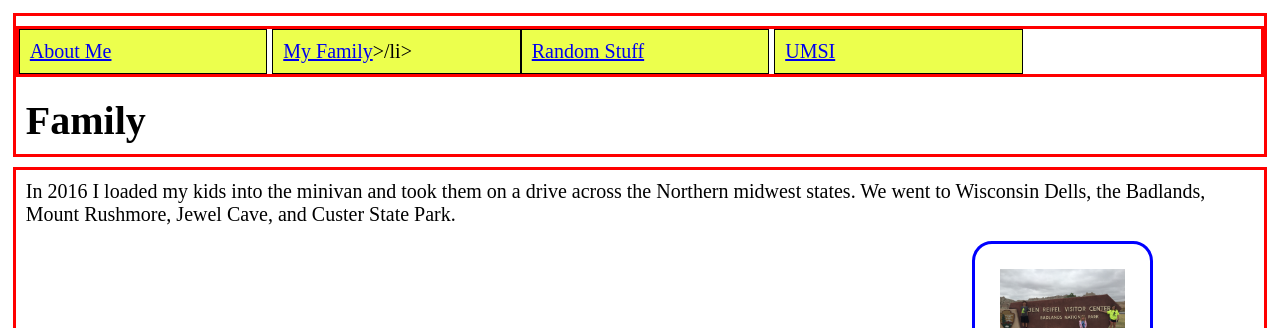
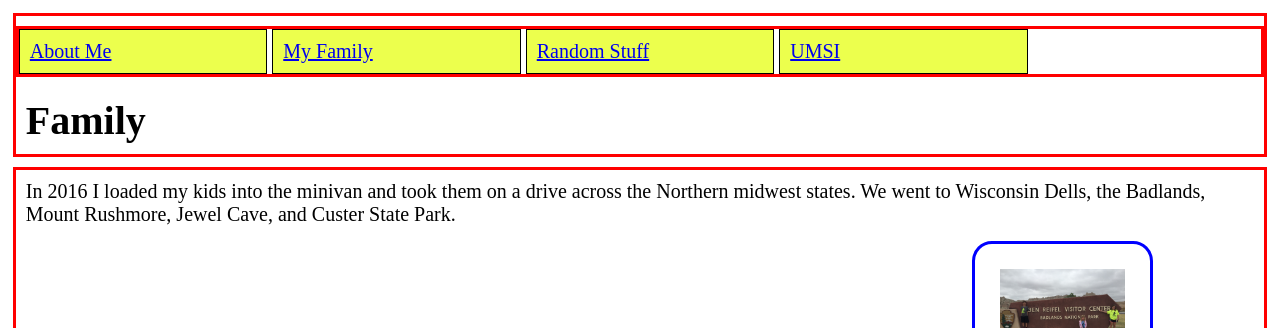
Before and after one commit to delarosa117/hw1-2023, a plain HTML site: page family.html in a window 1280 px wide. Shown: the top 328 px of the page. Drawn offline with Linux system fonts and the light colour scheme; files whose address does not match are found by name.

Commit message:
Update family.html

```diff
--- a/family.html
+++ b/family.html
@@ -13,7 +13,7 @@
 	  <nav>
 		<ul>
 			<li><a href = "index.html">About Me</a></li>
-			<li><a href = "family.html">My Family</a>>/li>
+			<li><a href = "family.html">My Family</a></li>
 			<li><a href = "random.html">Random Stuff</a></li>
 			<li><a href = "http://www.si.umich.edu">UMSI</a></li>
 		</ul>
```
